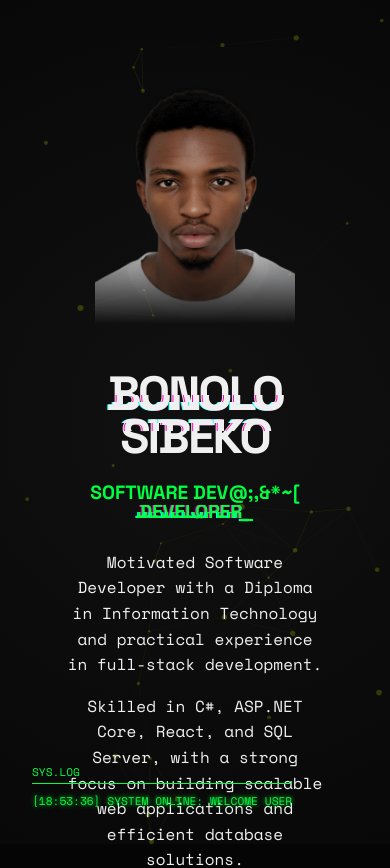
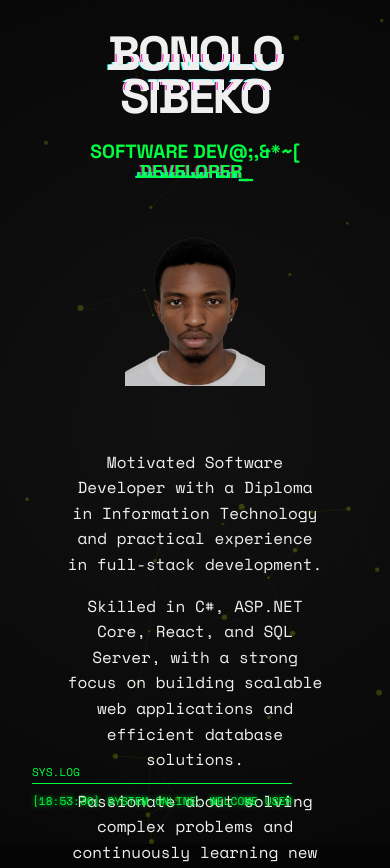
Before and after one commit to NoloSibeko/NoloSibekoPortfolio, a React (Vite) app in the folder ClientApp/: page / in a window 390 px wide. Shown: the top 868 px of the page. Built offline with nearby package versions, Linux system fonts and the light colour scheme.

Commit message:
Refactor Hero layout: Image next to name, description below, remove gradient

```diff
--- a/ClientApp/src/App.css
+++ b/ClientApp/src/App.css
@@ -99,25 +99,33 @@ h1, h2, h3 {
   overflow: hidden;
 }
 
-.hero-grid {
+.hero-content {
+    display: flex;
+    flex-direction: column;
+    justify-content: center;
+    align-items: center;
+    width: 100%;
+    max-width: 1400px;
+    z-index: 10;
+    padding: 0 2rem;
+}
+
+.hero-header {
     display: flex;
     flex-direction: row;
+    align-items: center;
     justify-content: center;
-    align-items: center;
     gap: 3rem;
-    max-width: 1400px;
-    width: 100%;
-    padding: 0 2rem;
-    margin-top: -5vh;
+    margin-bottom: 3rem;
+    flex-wrap: wrap;
 }
 
 .hero-text-side {
-    text-align: left;
+    text-align: right;
     display: flex;
     flex-direction: column;
     justify-content: center;
     z-index: 10;
-    max-width: 600px;
 }
 
 .hero-image-side {
@@ -147,9 +155,9 @@ h1, h2, h3 {
 }
 
 .hero-description-container {
-  max-width: 600px;
-  margin: 0 0 2rem;
-  text-align: left;
+  max-width: 800px;
+  margin: 0 auto 2rem;
+  text-align: center;
   font-family: var(--font-mono);
   font-size: 1rem;
   line-height: 1.6;
@@ -159,12 +167,9 @@ h1, h2, h3 {
 /* Profile Image Styling */
 .profile-frame {
     position: relative;
-    width: 280px;
-    height: 350px;
+    width: 160px;
+    height: 180px;
     transition: all 0.5s ease;
-    /* Seamless blending: Fade out the bottom */
-    mask-image: linear-gradient(to bottom, black 70%, transparent 100%);
-    -webkit-mask-image: linear-gradient(to bottom, black 70%, transparent 100%);
 }
 
 .profile-frame:hover {
@@ -193,26 +198,19 @@ h1, h2, h3 {
 
 /* Mobile Response */
 @media (max-width: 1024px) {
-  .hero-grid {
+  .hero-header {
+      flex-direction: column-reverse; /* Image top, text bottom? Or Column? */
+      /* Usually Text Top, Image Bottom on mobile, but let's see. */
+      /* If "next to my name" is key, maybe keep row but smaller? */
+      /* Let's stick to column for mobile for safety, text top. */
       flex-direction: column;
+      gap: 2rem;
       text-align: center;
-      margin-top: 5vh;
-      gap: 3rem;
   }
 
   .hero-text-side {
+      text-align: center;
       align-items: center;
-      text-align: center;
-      order: 2; /* Text below image on tablet/mobile */
-  }
-
-  .hero-image-side {
-      order: 1;
-  }
-
-  .hero-description-container {
-      text-align: center;
-      margin: 0 auto 2rem;
   }
 
   .hero-title {
@@ -220,8 +218,8 @@ h1, h2, h3 {
   }
 
   .profile-frame {
-      width: 200px;
-      height: 250px;
+      width: 140px;
+      height: 160px;
   }
 }
 
--- a/ClientApp/src/components/Hero.jsx
+++ b/ClientApp/src/components/Hero.jsx
@@ -23,7 +23,8 @@ const Hero = ({ profile }) => {
 
   return (
     <section className="hero">
-        <div className="hero-grid">
+        <div className="hero-content">
+            <div className="hero-header">
                 <motion.div
                     className="hero-text-side"
                     initial={{ x: -50, opacity: 0 }}
@@ -50,17 +51,6 @@ const Hero = ({ profile }) => {
                             <DecryptText text="SOFTWARE DEVELOPER_" speed={80} />
                         </motion.h2>
                     </motion.div>
-
-                <motion.div
-                    className="hero-description-container"
-                    initial={{ opacity: 0, y: 20 }}
-                    animate={{ opacity: 1, y: 0 }}
-                    transition={{ delay: 0.4 }}
-                >
-                    {profile.description.split('|').map((desc, i) => (
-                        <p key={i} className="hero-desc-para">{desc.trim()}</p>
-                    ))}
-                </motion.div>
                 </motion.div>
 
                 <motion.div
@@ -84,6 +74,18 @@ const Hero = ({ profile }) => {
             </div>
 
             <motion.div
+                className="hero-description-container"
+                initial={{ opacity: 0, y: 20 }}
+                animate={{ opacity: 1, y: 0 }}
+                transition={{ delay: 0.4 }}
+            >
+                {profile.description.split('|').map((desc, i) => (
+                    <p key={i} className="hero-desc-para">{desc.trim()}</p>
+                ))}
+            </motion.div>
+        </div>
+
+      <motion.div
         className="scroll-indicator"
         animate={{ y: [0, 10, 0] }}
         transition={{ duration: 1.5, repeat: Infinity, ease: "linear" }}
```
Lines whose indentation alone changed are shown as unchanged.
